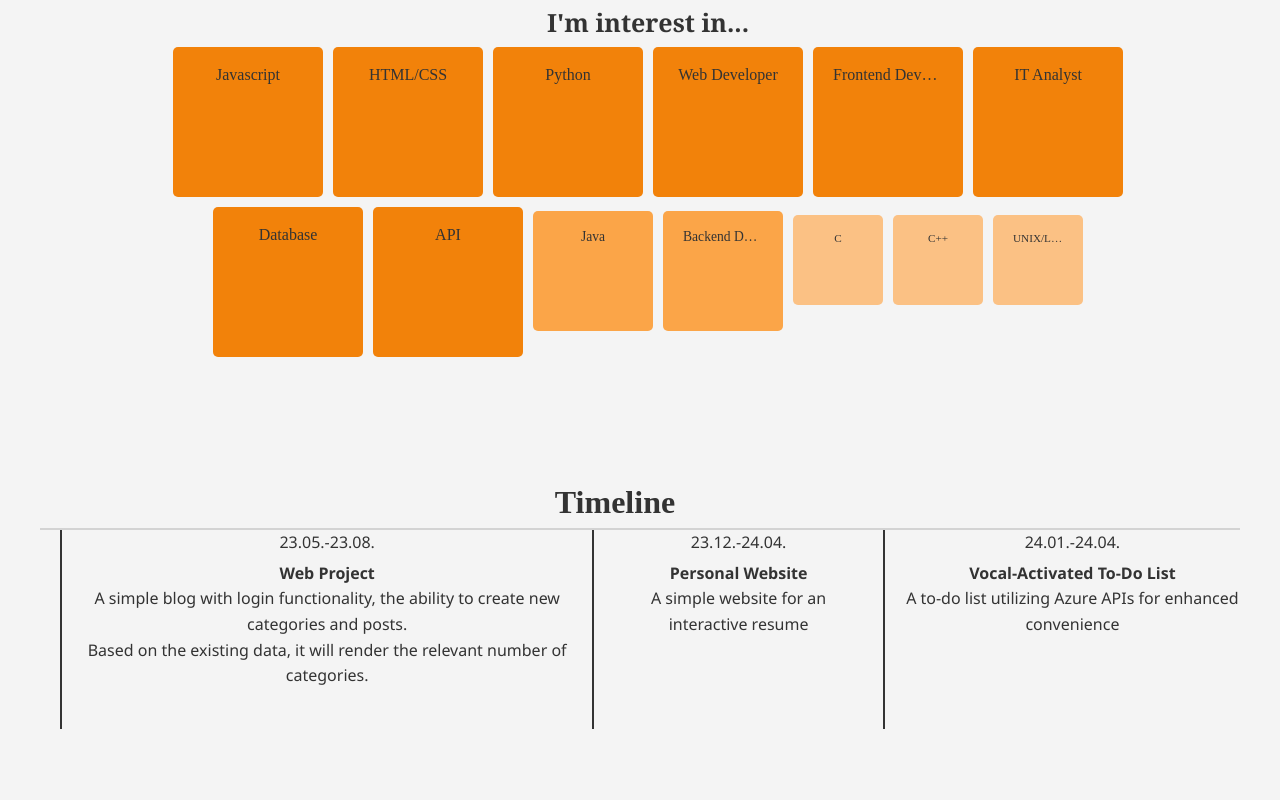
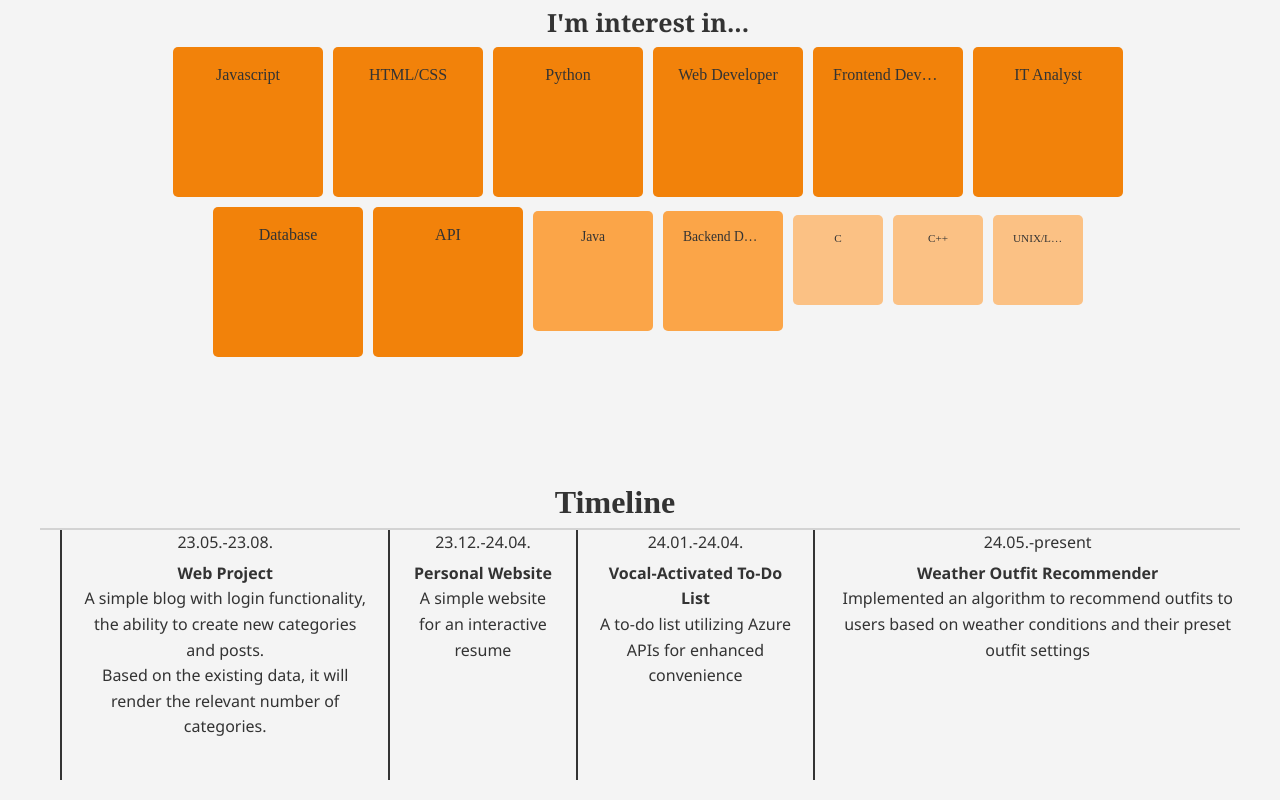
Before and after one commit to yejin2329/portfolio1, a React (Create React App) app: page /about-me in a window 1280 px wide. Shown: the part 1085-1885 px from the top of the page. Before the commit the page ends 1834 px from the top, so only its background shows below. Built offline with nearby package versions, Linux system fonts and the light colour scheme.

Commit message:
add new title

```diff
--- a/src/pages/AboutMe.js
+++ b/src/pages/AboutMe.js
@@ -196,20 +196,30 @@ const AboutMePage=()=>{
                 <div className="event-desc">A simple blog with login functionality, the ability to create new categories and posts.
             <br/> Based on the existing data, it will render the relevant number of categories.</div>
              </div>
-         <div className="event" style={{left:'70%'}}>
+         <div className="event" style={{left:'50%'}}>
          <div className="event-dot"></div>  {/*new dot*/}
             <div className="event-date">23.12.-24.04.</div>
             <div className="event-title">Personal Website</div>
             <div className="event-desc">A simple website for an interactive resume</div>
          </div>
 
-         <div className="event" style={{left:'90%'}}>
+         <div className="event" style={{left:'70%'}}>
          <div className="event-dot"></div>  {/*new dot*/}
             <div className="event-date">24.01.-24.04.</div>
             <div className="event-title">Vocal-Activated To-Do List</div>
             <div className="event-desc">A to-do list utilizing Azure APIs for enhanced convenience</div>
          </div>
+
+         <div className="event" style={{left:'90%'}}>
+         <div className="event-dot"></div>  {/*new dot*/}
+            <div className="event-date">24.05.-present</div>
+            <div className="event-title">Weather Outfit Recommender</div>
+            <div className="event-desc">Implemented an algorithm to recommend outfits to users based on weather conditions and their preset outfit settings</div>
+
       </div>
+      </div>
+
+
     </div>
        </>
     )
```
